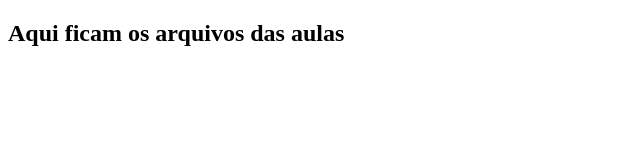
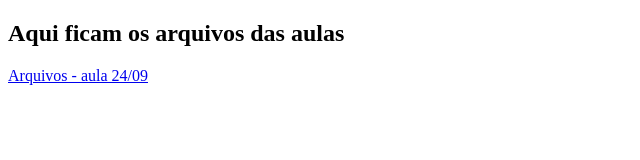
Before and after one commit to NormyNaoExiste/iw2-archive, a plain HTML site: page index.html in a window 1280 px wide. Shown: the whole page, without its empty margins (0-640 px from the left). Drawn offline with Linux system fonts and the light colour scheme.

Commit message:
Link adicionado

```diff
--- a/index.html
+++ b/index.html
@@ -7,5 +7,6 @@
 </head>
 <body>
     <h2>Aqui ficam os arquivos das aulas</h2>
+    <a href="Aula-24-09/">Arquivos - aula 24/09</a>
 </body>
 </html>
```
